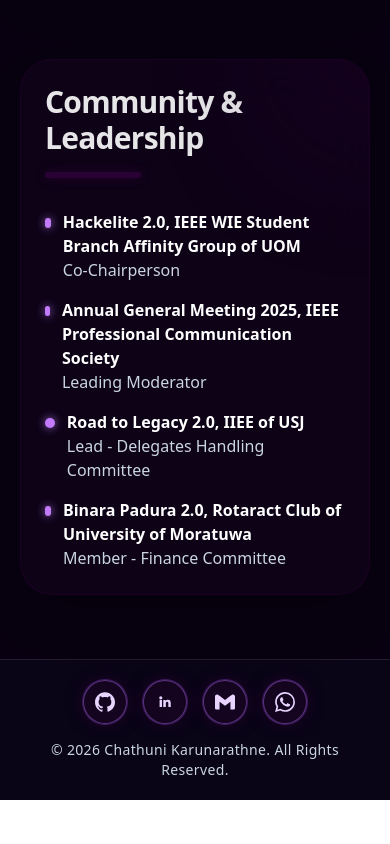
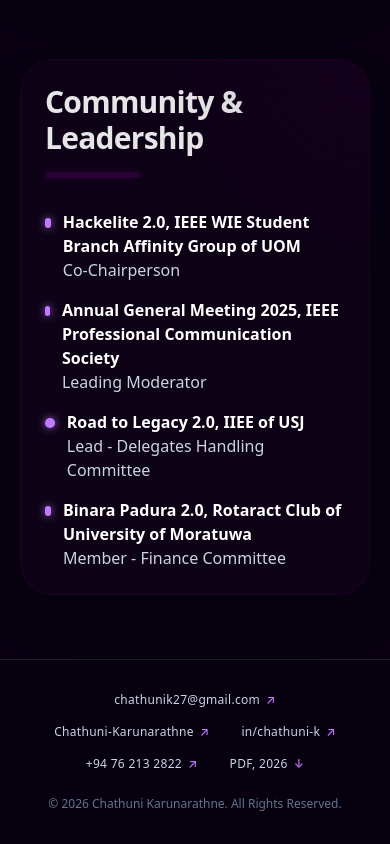
Before and after one commit to Chathuni-Karunarathne/my-portfolio, a Next.js app: page / in a window 390 px wide. Shown: the part 5520-6364 px from the top of the page. Before the commit the page ends 6320 px from the top, so only its background shows below. Built offline with nearby package versions, Linux system fonts and the light colour scheme.

Commit message:
feat: implement responsive home page with animated video hero and navigation menu

```diff
--- a/app/page.tsx
+++ b/app/page.tsx
@@ -679,29 +679,58 @@
           </section>
         </main>
 
-        <div className="border-t border-white/10 bg-[#0b0618]/80 backdrop-blur-xl">
-          <div className="mx-auto flex max-w-6xl flex-col items-center justify-center gap-4 px-6 py-5">
-            <div className="flex items-center gap-4">
-              {socialLinks.map(({ href, label, icon }) => (
-                <a
-                  key={label}
-                  href={href}
-                  target={href.startsWith("http") ? "_blank" : undefined}
-                  rel={href.startsWith("http") ? "noreferrer" : undefined}
-                  className="flex h-11 w-11 items-center justify-center rounded-full border border-purple-400/40 bg-[#1a0524]/70 text-purple-200 shadow-[0_0_0_1px_rgba(168,85,247,0.3),0_0_16px_rgba(42,1,52,0.7)] transition hover:bg-[#2A0134]/80 hover:text-white"
-                  aria-label={label}
-                >
-                  <svg viewBox="0 0 24 24" className="h-5 w-5" fill="currentColor" aria-hidden="true">
-                    <path d={icon.path} />
-                  </svg>
-                </a>
-              ))}
+        <footer className="border-t border-white/10 bg-[#080010]/90 backdrop-blur-xl py-8 px-6">
+          <div className="mx-auto flex max-w-6xl flex-col items-center justify-center gap-6">
+            <div className="flex flex-wrap items-center justify-center gap-x-8 gap-y-4 text-xs sm:text-sm md:text-base font-medium text-slate-300 tracking-wide">
+              <a
+                href="mailto:chathunik27@gmail.com"
+                className="group flex items-center gap-1.5 transition-all duration-300 hover:text-purple-300"
+              >
+                <span>chathunik27@gmail.com</span>
+                <span className="text-xs transition-transform duration-300 group-hover:translate-x-0.5 group-hover:-translate-y-0.5 text-purple-400">↗</span>
+              </a>
+              <a
+                href="https://github.com/Chathuni-Karunarathne"
+                target="_blank"
+                rel="noopener noreferrer"
+                className="group flex items-center gap-1.5 transition-all duration-300 hover:text-purple-300"
+              >
+                <span>Chathuni-Karunarathne</span>
+                <span className="text-xs transition-transform duration-300 group-hover:translate-x-0.5 group-hover:-translate-y-0.5 text-purple-400">↗</span>
+              </a>
+              <a
+                href="https://www.linkedin.com/in/chathuni-k"
+                target="_blank"
+                rel="noopener noreferrer"
+                className="group flex items-center gap-1.5 transition-all duration-300 hover:text-purple-300"
+              >
+                <span>in/chathuni-k</span>
+                <span className="text-xs transition-transform duration-300 group-hover:translate-x-0.5 group-hover:-translate-y-0.5 text-purple-400">↗</span>
+              </a>
+              <a
+                href="https://wa.me/94762132822"
+                target="_blank"
+                rel="noopener noreferrer"
+                className="group flex items-center gap-1.5 transition-all duration-300 hover:text-purple-300"
+              >
+                <span>+94 76 213 2822</span>
+                <span className="text-xs transition-transform duration-300 group-hover:translate-x-0.5 group-hover:-translate-y-0.5 text-purple-400">↗</span>
+              </a>
+              <button
+                type="button"
+                onClick={handleDownload}
+                disabled={isDownloading}
+                className="group flex items-center gap-1.5 transition-all duration-300 hover:text-purple-300 cursor-pointer bg-transparent border-0 p-0 text-slate-300 font-medium text-xs sm:text-sm md:text-base tracking-wide disabled:opacity-50"
+              >
+                <span>PDF, 2026</span>
+                <span className="text-xs transition-transform duration-300 group-hover:translate-y-0.5 text-purple-400">↓</span>
+              </button>
             </div>
-            <div className="text-center text-sm text-slate-300 md:text-base">
-              <span className="font-medium tracking-wide">© 2026 Chathuni Karunarathne. All Rights Reserved.</span>
+            <div className="text-center text-xs text-slate-500">
+              <span>© 2026 Chathuni Karunarathne. All Rights Reserved.</span>
             </div>
           </div>
-        </div>
+        </footer>
 
         {showScrollToTop && (
           <button
```
